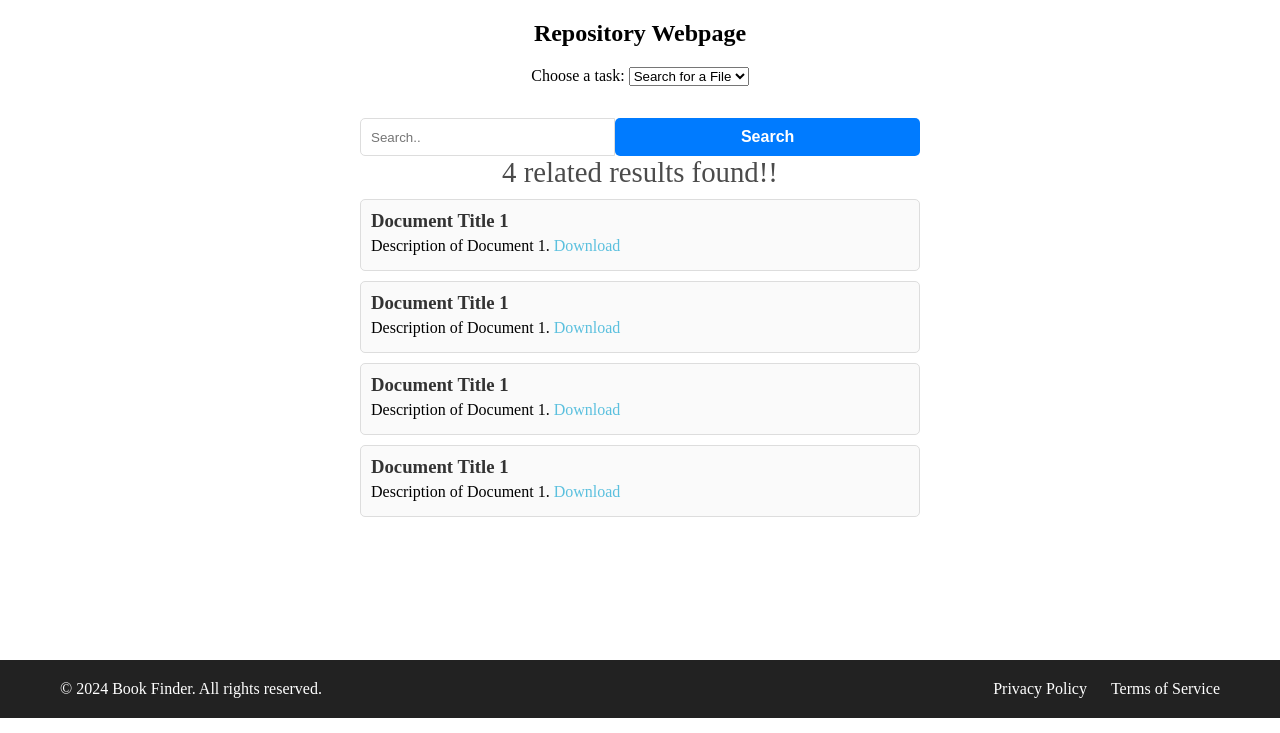
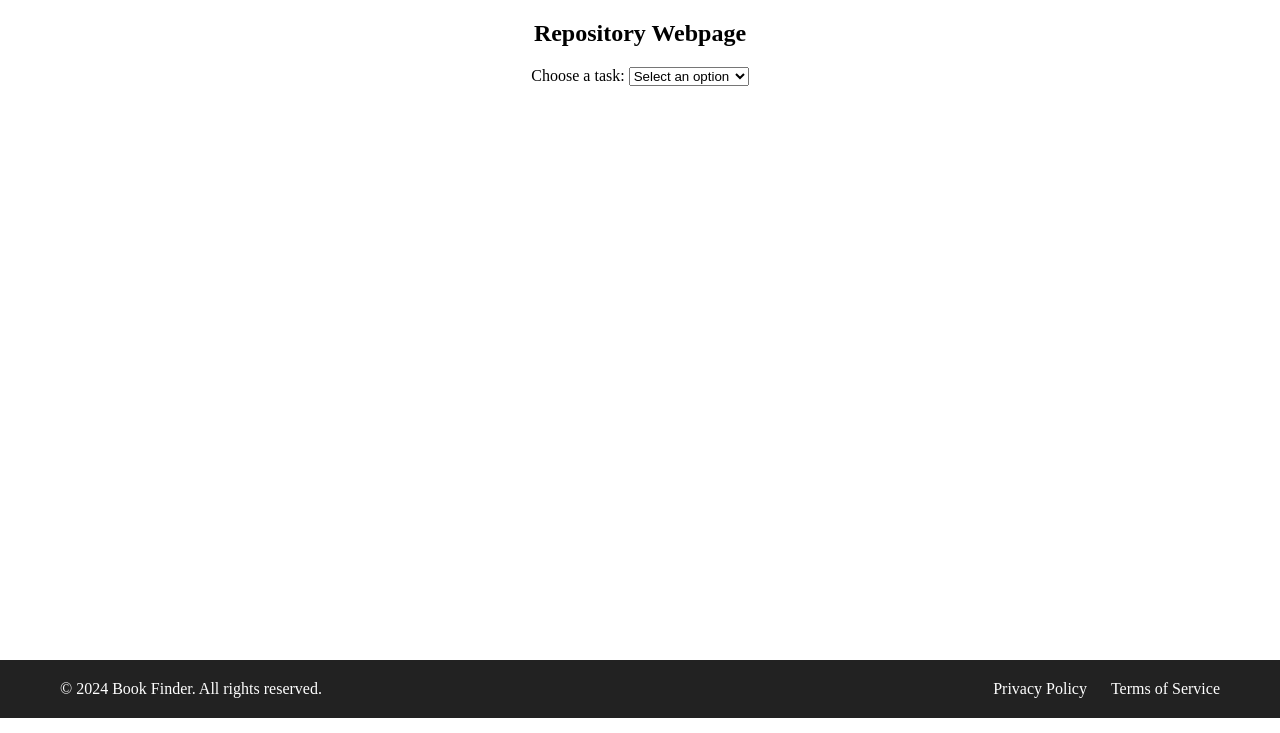
Before and after one commit to AmanCodeScript/BookFinder-Hub, a Django app: page /repository/ in a window 1280 px wide. Shown: the part 67-800 px from the top of the page. Run offline with Django 5.2, Linux system fonts and the light colour scheme; data comes from the database, SQL or seed files in the repository; both versions use the stored data as it was after the commit.

Commit message:
Add files via upload

```diff
--- a/BookFinder_Hub/BookFinder_Hub/urls.py
+++ b/BookFinder_Hub/BookFinder_Hub/urls.py
@@ -18,8 +18,11 @@ from django.contrib import admin
 from django.urls import path, include
 from BookFinder_Hub import views
 
+from django.conf import settings
+from django.conf.urls.static import static
+
 urlpatterns = [
     path('admin/', admin.site.urls),
     path('', include('repository_app.urls')),
     path('', views.home),
-]
+]+static(settings.MEDIA_URL, document_root=settings.MEDIA_ROOT)
--- a/BookFinder_Hub/BookFinder_Hub/views.py
+++ b/BookFinder_Hub/BookFinder_Hub/views.py
@@ -19,6 +19,6 @@ def home(request):
  #   amazon = amazon_scrap(book = book, author = author, publisher = publisher)
     flipkart = flipkart_scrap(book = book, author = author, publisher = publisher)
 
-    data = {'sites': [flipkart, None, flipkart, None, None, flipkart]}
+    data = {'available': False, 'sites': [flipkart, None, flipkart, None, None, flipkart]}
 #    data_json = json.dumps(data)
     return render(request, 'index.html', data)
--- a/BookFinder_Hub/repository_app/models.py
+++ b/BookFinder_Hub/repository_app/models.py
@@ -4,4 +4,4 @@ from django.db import models
 
 class Repository(models.Model):
     title = models.CharField(max_length=255)
-    pdf = models.FileField(upload_to='pdfs/')
+    file = models.FileField(upload_to='pdfs/')
--- a/BookFinder_Hub/repository_app/templates/repository.html
+++ b/BookFinder_Hub/repository_app/templates/repository.html
@@ -18,12 +18,12 @@
                 <select id="task-select" onchange="toggleForms()">
                     <option value="select">Select an option</option>
                     <option value="upload">Upload a File</option>
-                    <option value="search" selected>Search for a File</option>
+                    <option value="search" {%if title != None %}selected{% endif %}>Search for a File</option>
                 </select>
         </div>
 
 
-        <div id="upload-form" class="task-form" style="display: none;">
+        <div id="upload-form" class="task-form" style="display: none;"">
             <form action="#" method="post" enctype="multipart/form-data" class="repo-form">
                 {% csrf_token %}
                 <div class="repo-form-group">
@@ -40,21 +40,25 @@
             </form>
         </div>
 
-        <div id="search-form" class="task-form" style="display: block;">
-            <div class="search-container">
-                <input type="text" placeholder="Search.." name="search" class="search-input">
+        <div id="search-form" class="task-form" {%if title == null %}style="display: none;{% endif %}">
+            <form method="GET" class="search-container">
+                <input type="text" placeholder="Search.." name="search" class="search-input" required="true" autocomplete="off">
                 <button type="submit" class="search-btn">Search</button>
-            </div>
+            </form>
 
             <div class="search-results" id="search-results">
                 <div class="search-message">
-                    {% if books|length == 0 %}No result found{% else %}{{books|length}} related results found!!{% endif %}
+                    {% if title == '' or title == None %}
+                        No result found
+                    {% else %}
+                        {% if result|length == 0 %}No result found for '{{title}}'{% else %}{{result|length}} related result(s) found for '{{title}}'{% endif %}
+                    {% endif %}
                 </div>
 
-                {% for book in books %}
+                {% for i in result %}
                 <div class="result-item">
-                    <h3>Document Title 1</h3>
-                    <p>Description of Document 1. <a href="#">Download</a></p>
+                    <h3>{{i.name}}</h3>
+                    <p>Description of Document 1. <a href="{{i.file.url}}" download>Download</a></p>
                 </div>
                 {% endfor %}
             </div>
--- /dev/null
+++ b/BookFinder_Hub/repository_app/templates/success.html
@@ -0,0 +1,5 @@
+<link rel="stylesheet" href="../../static/styles.css">
+<div class="successfully-saved">
+    <div class="success-message">Your file is successfully saved!!</div>
+    <div class="done"><img src="../../media/images/tick-mark.png" alt="done"></div>
+</div>
--- a/BookFinder_Hub/repository_app/urls.py
+++ b/BookFinder_Hub/repository_app/urls.py
@@ -3,4 +3,5 @@ from . import views
 
 urlpatterns = [
     path('repository/', views.repository, name='repository'),
+    path('repository/success/', views.success, name='success'),
 ]
--- a/BookFinder_Hub/repository_app/views.py
+++ b/BookFinder_Hub/repository_app/views.py
@@ -1,7 +1,42 @@
 from django.shortcuts import render, redirect
+from django.core.files.storage import FileSystemStorage
 from .models import Repository
+
 # Create your views here.
 
 
 def repository(request):
-    return render(request, 'repository.html', {'books': [1, 2, 3, 4]})
+    if request.method == 'POST':
+        title = request.POST.get('title')
+        file = request.FILES.get('file')
+
+        if title and file:
+            fs = FileSystemStorage()
+            print(file.name)
+            filename = fs.save(title+'.pdf', file)
+            file_url = fs.url(filename)
+
+            Repository.objects.create(title=title, file=filename)
+
+            return redirect('success')
+        else:
+            error = "Both title and file is required."
+    elif request.method == 'GET':
+        name = None
+        if request.GET.get('search') != '':
+            name = request.GET.get('search')
+        db = Repository.objects.all()
+
+        results = []
+
+        for i in db:
+            if i.title == name:
+                results.append(i)
+
+        return render(request, 'repository.html', {'title': name, 'result': results})
+    else:
+        error = None
+        return render(request, 'repository.html')
+
+def success(request):
+    return render(request, 'success.html')
--- a/BookFinder_Hub/static/script.js
+++ b/BookFinder_Hub/static/script.js
@@ -1,4 +1,5 @@
 function toggleForms() {
+    var searching = false;
     var taskSelect = document.getElementById("task-select");
     var uploadForm = document.getElementById("upload-form");
     var searchForm = document.getElementById("search-form");
--- a/BookFinder_Hub/static/styles.css
+++ b/BookFinder_Hub/static/styles.css
@@ -150,22 +150,6 @@ button[type="submit"]:hover {
 
 
 
-
-
-
-
-
-
-
-
-
-
-
-
-
-
-
-
 /******************************************************************************************************/
 /*************************** Repository Styling ********************************/
 /******************************************************************************************************/
@@ -272,6 +256,11 @@ button[type="submit"]:hover {
     background-color: #31b0d5;
 }
 
+.search-results {
+    max-height: 70vh;
+    overflow-y: scroll;
+}
+
 .search-results .search-message{
     text-align: center;
     font-size: 1.8rem;
@@ -303,6 +292,36 @@ button[type="submit"]:hover {
 .result-item a:hover {
     text-decoration: underline;
 }
+
+/******************************************************************************************************/
+/*************************** Save-page styling ********************************/
+/******************************************************************************************************/
+.successfully-saved {
+    width: 100vw;
+    height: 100vh;
+    background-color: #ede0e0;
+    display: flex;
+    align-items: center;
+    justify-content: space-evenly;
+    flex-direction: column;
+}
+
+.success-message {
+    font-family: 'Lucida Sans', 'Lucida Sans Regular', 'Lucida Grande', 'Lucida Sans Unicode', Geneva, Verdana, sans-serif;
+    font-size: 2rem;
+}
+
+.done {
+    text-align: center;
+}
+
+.done img {
+    display: block;
+    max-width: 20vh;
+    max-height: 20vh;
+}
+
+
 /*************************** Styling the footer ********************************/
 footer {
     background-color: #222;
--- a/BookFinder_Hub/templates/index.html
+++ b/BookFinder_Hub/templates/index.html
@@ -4,9 +4,6 @@
     <meta charset="UTF-8">
     <meta name="viewport" content="width=device-width, initial-scale=1.0">
     <link rel="stylesheet" href="static/styles.css">
-    <script>
-        var jsondata = JSON.parse('{{ data|escapejs }}');
-    </script>
     <script src="static/script.js"></script>
     <title>BookFinder-Hub</title>
 </head>
@@ -37,7 +34,7 @@
     </div>
 
     <hr id="line">
-
+    {% if available == True %}
         {% for n in sites %}
             {% if n != null%}
             <div class="result-view-container">
@@ -57,6 +54,7 @@
             </div>
             {% endif %}
         {% endfor %}
+    {% endif %}
 
     {% include "footer.html" %}
 </body>
```
Also changed, not shown: BookFinder_Hub/repository_app/admin.py (+8 -0 lines), BookFinder_Hub/db.sqlite3, BookFinder_Hub/media/images/tick-mark.png (added), BookFinder_Hub/repository_app/migrations/0001_initial.py (added), BookFinder_Hub/repository_app/migrations/0002_rename_pdf_repository_file.py (added), 1 other file. Lines whose indentation alone changed are shown as unchanged.
